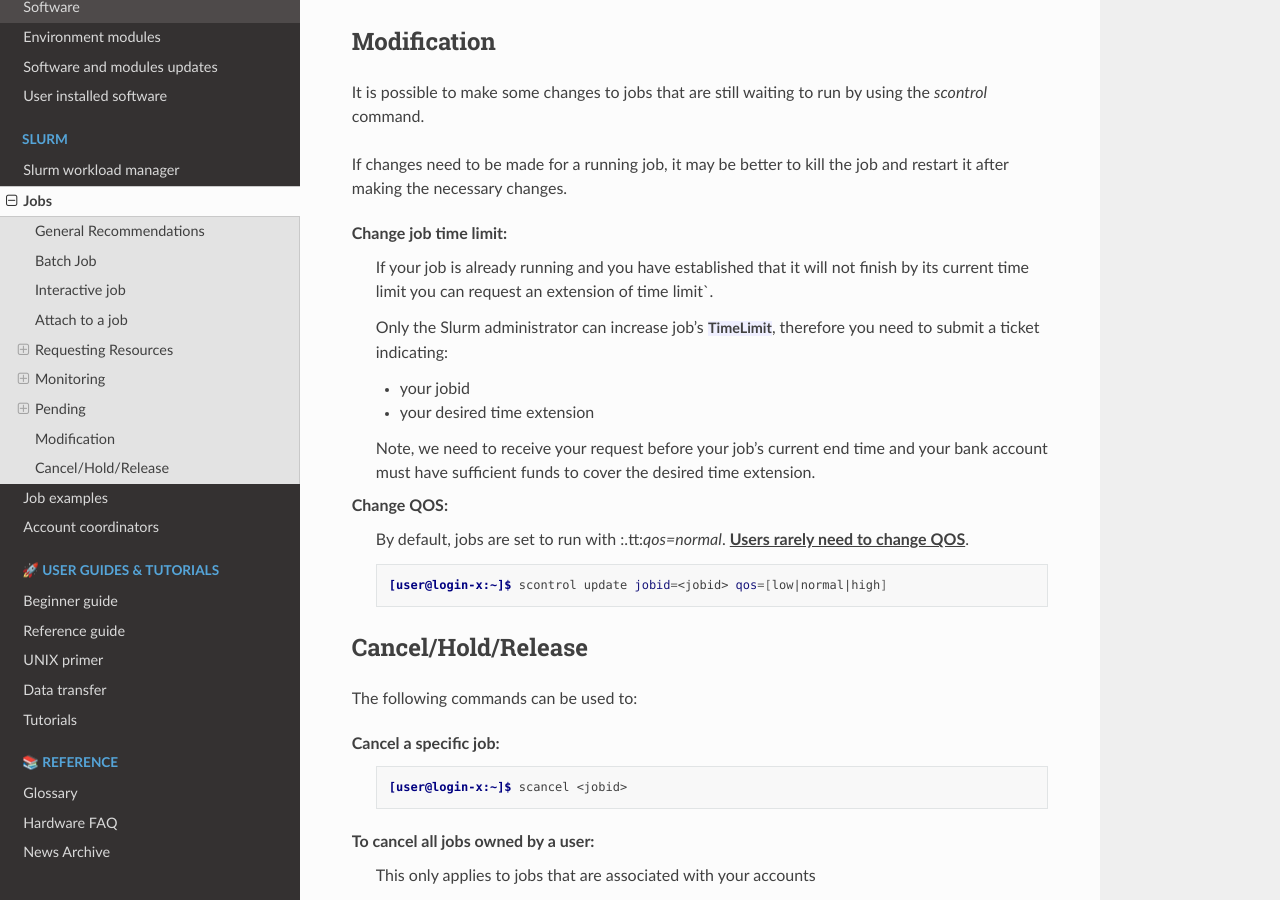
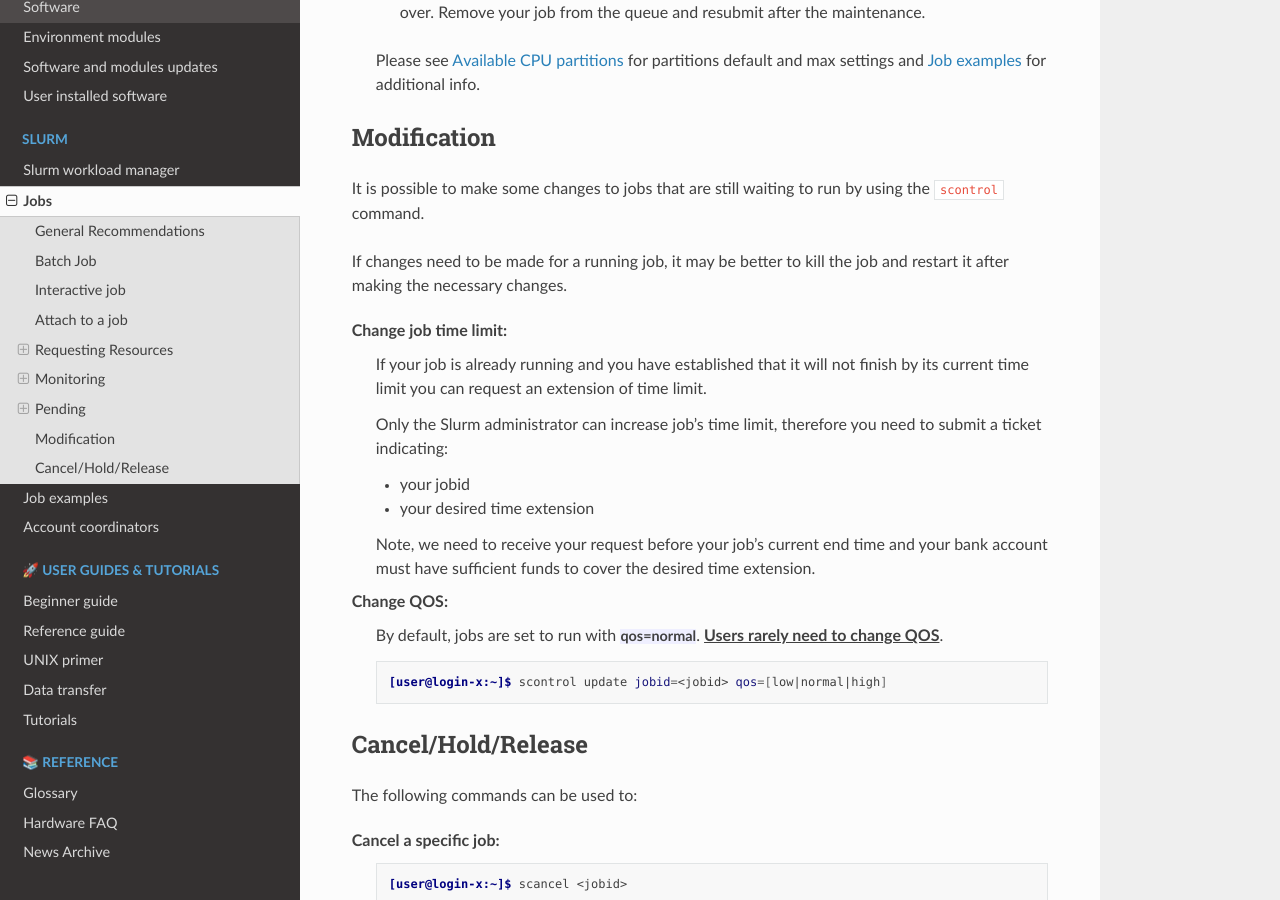
Before and after one commit to RCIC-UCI-Public/website-rcic, a Sphinx documentation site: the page built from docs/source/slurm/jobs.rst, in a window 1280 px wide and 900 px high, scrolled down 21617 px. Built offline with Sphinx 7.4.7 and the Read the Docs theme 2.0.0, drawn with Linux system fonts in a browser that asks for light colours; some of the changed text lies outside the part shown.

Commit message:
add job time limit extension to the faq. cross-reference in modification.

```diff
--- a/docs/source/slurm/jobs.rst
+++ b/docs/source/slurm/jobs.rst
@@ -562,6 +562,12 @@
    srun --time=10 <other arguments>      # 10 minutes
    srun -t 15:00:00  <other arguments>   # 15 hours
    srun -t 5-00:00:00 <other arguments>  # 5 days
+
+
+If your job and was submitted for the max default time
+and you realize it will not finish by the specified runtime limit
+you can ask for a runtime extension (not for free jobs).
+Please see :ref:`change job time limit <modify job>`.
 
 .. _mail notification:
 
@@ -1057,16 +1063,16 @@
 ------------
 
 It is possible to make some changes to jobs that are still waiting to run
-by using the `scontrol` command.
+by using the ``scontrol`` command.
 
 If changes need to be made for a running job, it may be better to kill the job
 and restart it after making the necessary changes.
 
 Change job time limit:
   If your job is already running and you have established that it will not
-  finish by its current time limit you can request an extension of time limit`.
+  finish by its current time limit you can request an extension of time limit.
 
-  Only the Slurm administrator can increase job's :tt:`TimeLimit`, therefore you
+  Only the Slurm administrator can increase job's time limit, therefore you
   need to submit a ticket indicating:
 
   - your jobid
@@ -1077,7 +1083,7 @@
   extension.
 
 Change QOS:
-  By default, jobs are set to run with :.tt:`qos=normal`.
+  By default, jobs are set to run with :tt:`qos=normal`.
   :underline:`Users rarely need to change QOS`.
 
   .. code-block:: console
```
Also changed, not shown: other parts of docs/source/slurm/jobs.rst (+2 -2 lines), docs/source/help/faq.rst (+7 -0 lines).
